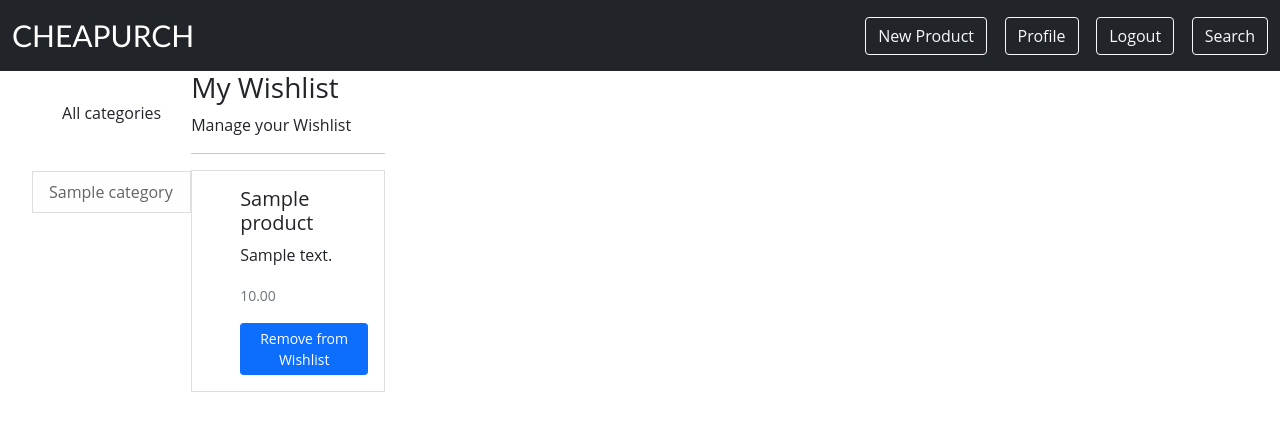
After one commit to mistledi/store, a Django app: page /wishlist in a window 1280 px wide. The commit adds this page. Shown: the top 431 px of the page. Run offline with Django 4.2, Linux system fonts and the light colour scheme; a user stored in the database is signed in; tables that the repository leaves empty hold one stand-in row (values such as "Sample post"); parts of the project's set-up code (start-up, migrations or seed data) failed here and were passed over.

Commit message:
wishlist

```diff
--- a/poll/models.py
+++ b/poll/models.py
@@ -2,6 +2,7 @@ from operator import mod
 from django.db import models
 from django.urls import reverse
 from django.contrib.auth.models import User
+from django.conf import settings
 # Create your models here.
 
 
@@ -131,7 +132,7 @@ class Product(models.Model):
     p_fabric =  models.CharField(blank=True, null=True, max_length=255, verbose_name="Material")
     p_interfase = models.CharField(blank=True, null=True, max_length=255, verbose_name="Interface")
 
-
+    users_wishlist = models.ManyToManyField(User, related_name="user_wishlist", blank=True)
 
     count = models.IntegerField(blank=True, null=True, verbose_name="count")
     objects = models.Manager()
--- a/poll/urls.py
+++ b/poll/urls.py
@@ -36,4 +36,9 @@ urlpatterns = [
     path('cart/cart_clear/', views.cart_clear, name='cart_clear'),
     path('cart/cart-detail/',views.cart_detail,name='cart_detail'),
 
+
+    # Wish List
+    path("wishlist", views.wishlist, name="wishlist"),
+    path("wishlist/add_to_wishlist/<int:id>", views.add_to_wishlist, name="user_wishlist"),
+
 ]
--- a/poll/views.py
+++ b/poll/views.py
@@ -1,3 +1,4 @@
+from django.contrib import messages
 from base64 import urlsafe_b64decode
 from dataclasses import field
 from itertools import product
@@ -7,7 +8,8 @@ from django.contrib.auth.mixins import LoginRequiredMixin, UserPassesTestMixin
 from multiprocessing import context
 from re import template
 from turtle import title
-from django.http import Http404, HttpResponse, HttpResponseNotFound
+
+from django.http import Http404, HttpResponse, HttpResponseNotFound, HttpResponseRedirect
 from django.shortcuts import redirect, render, get_object_or_404
 from .models import *
 from .forms import CommentForm, EmailPostForm, SearchForm
@@ -74,7 +76,7 @@ class ProductDetailView(DetailView):
 # create new product
 class ProductCreateView(LoginRequiredMixin, CreateView):
     model = Product
-    fields = ['p_title','price', 'p_description', 'cat', 'p_photo']
+    fields = ['p_title','p_price', 'p_description', 'cat', 'p_photo']
 
     def form_valid(self, form):
         form.instance.author = self.request.user
@@ -335,6 +337,22 @@ def post_search(request):
 
 
 
+@login_required
+def wishlist(request):
+    products = Product.objects.filter(users_wishlist=request.user)
+    return render(request, "poll/dash/user_wish_list.html", {"wishlist": products})
+
+
+@login_required
+def add_to_wishlist(request, id):
+    product = get_object_or_404(Product, id=id)
+    if product.users_wishlist.filter(id=request.user.id).exists():
+        product.users_wishlist.remove(request.user)
+        messages.success(request, product.p_title + " has been removed from your WishList")
+    else:
+        product.users_wishlist.add(request.user)
+        messages.success(request, "Added " + product.p_title + " to your WishList")
+    return HttpResponseRedirect(request.META["HTTP_REFERER"])
 
 
 
@@ -367,7 +385,7 @@ def cart_add(request, id):
     cart = Cart(request)
     product = Product.objects.get(id=id)
     cart.add(product=product)
-    return redirect("catalog")
+    return HttpResponseRedirect(request.META["HTTP_REFERER"])
 
 
 @login_required(login_url="/users/login")
@@ -375,7 +393,7 @@ def item_clear(request, id):
     cart = Cart(request)
     product = Product.objects.get(id=id)
     cart.remove(product)
-    return redirect("catalog")
+    return HttpResponseRedirect(request.META["HTTP_REFERER"])
 
 
 @login_required(login_url="/users/login")
@@ -383,7 +401,7 @@ def item_increment(request, id):
     cart = Cart(request)
     product = Product.objects.get(id=id)
     cart.add(product=product)
-    return redirect("catalog")
+    return HttpResponseRedirect(request.META["HTTP_REFERER"])
 
 
 @login_required(login_url="/users/login")
@@ -391,16 +409,16 @@ def item_decrement(request, id):
     cart = Cart(request)
     product = Product.objects.get(id=id)
     cart.decrement(product=product)
-    return redirect("catalog")
+    return HttpResponseRedirect(request.META["HTTP_REFERER"])
 
 
 @login_required(login_url="/users/login")
 def cart_clear(request):
     cart = Cart(request)
     cart.clear()
-    return redirect("catalog")
+    return HttpResponseRedirect(request.META["HTTP_REFERER"])
 
 
 @login_required(login_url="/users/login")
 def cart_detail(request):
-    return render(request, 'poll/catalog.html')
+    return HttpResponseRedirect(request.META["HTTP_REFERER"])
--- /dev/null
+++ b/templates/poll/dash/user_wish_list.html
@@ -0,0 +1,42 @@
+{% extends "poll/base.html" %}
+{% block title %}Users Wish List{% endblock %}
+
+{% block content %}
+<div class="col-12 mx-auto">
+  <h1 class="h3">My Wishlist</h1>
+  <div>Manage your Wishlist</div>
+  <hr />
+
+  {% if wishlist %}
+  {% for product in wishlist  %}
+
+  <div class="card mb-3 rounded-0">
+    <div class="row g-0">
+      <div class="col-md-2">
+        {% for image in posts  %}
+
+          <img class="img-fluid d-block p-2" width="135px" src="{{t.p_photo.url}}"
+            alt="sdfghjk" />
+
+        {% endfor %}
+      </div>
+      <div class="col-md-10">
+        <div class="card-body">
+          <h5 class="card-title">{{product.p_title}}</h5>
+          <p class="card-text">{{product.p_description}}</p>
+          <p class="card-text"><small class="text-muted">{{product.p_price}}</small></p>
+          <a type="button" class="btn btn-primary fw500 btn-sm" href="{% url 'user_wishlist' product.id %}">Remove from Wishlist</a>
+        </div>
+      </div>
+    </div>
+  </div>
+
+  {% endfor %}
+  {% else %}
+  <p class="card-text">No products have been added to your wishlist yet</p>
+  {% endif %}
+
+
+
+</div>
+{% endblock %}
--- a/templates/poll/product_detail.html
+++ b/templates/poll/product_detail.html
@@ -14,7 +14,7 @@
                     <div class="card-body">
                       <div class="text-center mt-1">
                         <h4 class="card-title" style="font-family: 'Inconsolata', monospace;">{{object.p_title}}</h4>
-                        <h6 class="text-primary mb-1 pb-3" style="font-family: 'Inconsolata', monospace;">{{object.price}}</h6>
+                        <h6 class="text-primary mb-1 pb-3" style="font-family: 'Inconsolata', monospace;">{{object.p_price}}</h6>
                         <h6 class="text-primary mb-1 pb-3" style="font-family: 'Inconsolata', monospace;">{{object.p_description}}</h6>
                       </div>
 
@@ -53,7 +53,7 @@
 
                     </div>
                         <button type="button" class="btn btn-primary flex-fill me-1" data-mdb-ripple-color="dark"><a   href="{% url 'cart_add' product.id %}">Add to Cart</a> </button>
-                        <a href="" class="btn" style="background-color: #EAEAEF; color: #ADADAD;">Add to Wishlist</a>
+                        <a href="{% url "user_wishlist" product.id  %}" class="btn" style="background-color: #EAEAEF; color: #ADADAD;">Add to Wishlist</a>
 
 
 
@@ -82,7 +82,7 @@
                     <div class="col border-bottom">
                       <div class="row p-3">
                         <div class="col-6">Price:</div>
-                        <div class="col-6 text-end"><span class="h6 fw-bold">{{value.price}} T</span></div>
+                        <div class="col-6 text-end"><span class="h6 fw-bold">{{value.p_price}} T</span></div>
                       </div>
                     </div>
                     <div class="col">
```
Also changed, not shown: templates/poll/catalog.html (+22 -1 lines), media/photos/2022/05/08/img_0_62_2449_0_1.jpg (added), poll/migrations/0002_product_users_wishlist.py (added), store/settings.py (line endings or trailing spaces).
